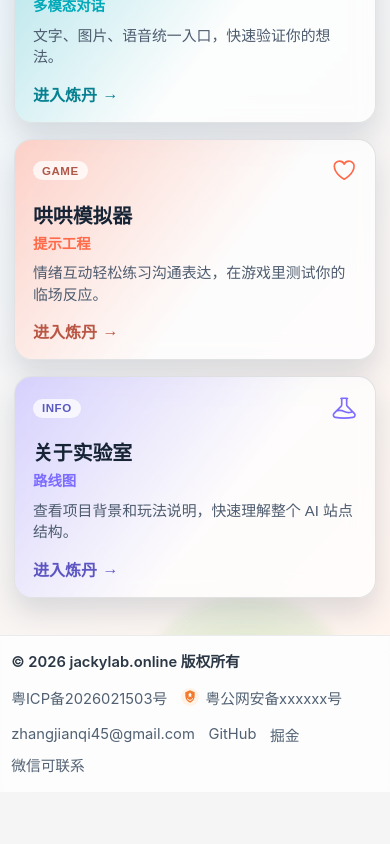
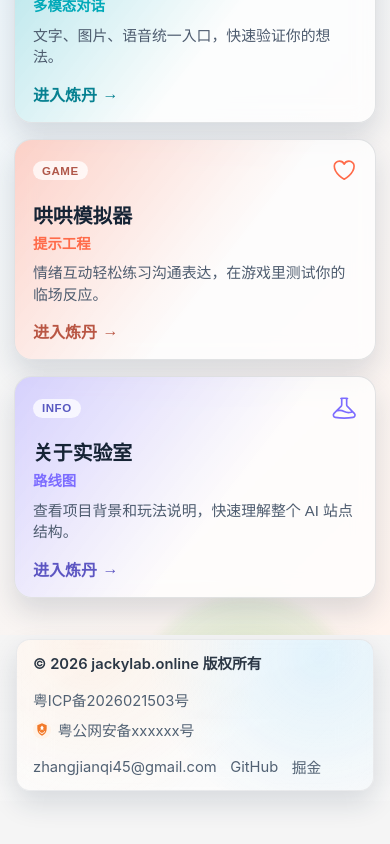
Before and after one commit to Jacky-ZJQ/spring-ai-portal, a Vue app: page / in a window 390 px wide. Shown: the part 1636-2480 px from the top of the page. After the commit the page ends 2437 px from the top, so only its background shows below. Built offline with nearby package versions, Linux system fonts and the light colour scheme; no server answers; the HTML template or start-up script is replaced by a standard one.

Commit message:
feat（homeView）: Adjust the home page

```diff
--- a/src/App.vue
+++ b/src/App.vue
@@ -3,7 +3,7 @@ import { RouterLink, RouterView } from 'vue-router'
 import { useDark, useToggle } from '@vueuse/core'
 import { SunIcon, MoonIcon } from '@heroicons/vue/24/outline'
 import { useRouter } from 'vue-router'
-import { onBeforeUnmount, ref } from 'vue'
+import { computed, onBeforeUnmount, ref } from 'vue'
 
 const isDark = useDark()
 const toggleDark = useToggle(isDark)
@@ -12,6 +12,7 @@ const isRouteLoading = ref(false)
 
 // 添加全局状态来跟踪当前路由
 const currentRoute = ref(router.currentRoute.value.path)
+const isHomeRoute = computed(() => currentRoute.value === '/')
 
 // 添加全局路由守卫
 const removeBeforeEachGuard = router.beforeEach((to, from, next) => {
@@ -41,7 +42,7 @@ onBeforeUnmount(() => {
 </script>
 
 <template>
-  <div class="app" :class="{ 'dark': isDark }">
+  <div class="app" :class="{ 'dark': isDark, 'has-footer': isHomeRoute }">
     <nav class="navbar">
       <router-link to="/" class="logo">
         <span class="portal-badge">Spring AI Portal</span>
@@ -62,7 +63,7 @@ onBeforeUnmount(() => {
         <component :is="Component" />
       </transition>
     </router-view>
-    <footer class="site-footer">
+    <footer v-if="isHomeRoute" class="site-footer">
       <div class="footer-inner">
         <p class="footer-copy">© 2026 jackylab.online 版权所有</p>
 
@@ -83,7 +84,7 @@ onBeforeUnmount(() => {
           <a href="mailto:zhangjianqi45@gmail.com">zhangjianqi45@gmail.com</a>
           <a href="https://github.com/Jacky-ZJQ" target="_blank" rel="noreferrer">GitHub</a>
           <a href="https://juejin.cn/user/3468295137136237" target="_blank" rel="noreferrer">掘金</a>
-          <span>微信可联系</span>
+<!--          <span>微信可联系</span>-->
         </div>
 
       </div>
@@ -124,7 +125,10 @@ body {
   min-height: 100vh;
   display: flex;
   flex-direction: column;
-  padding-bottom: 52px;
+}
+
+.app.has-footer {
+  padding-bottom: 0;
 }
 
 .navbar {
@@ -254,15 +258,15 @@ body {
 
 .site-footer {
   margin-top: auto;
-  border-top: 1px solid rgba(22, 36, 53, 0.08);
-  background: rgba(255, 255, 255, 0.74);
-  backdrop-filter: blur(12px);
+  padding: 0.35rem clamp(1rem, 4vw, 3.5rem) 0.8rem;
+  border-top: none;
+  background: linear-gradient(180deg, rgba(255, 255, 255, 0), rgba(255, 255, 255, 0.2));
+  position: relative;
 }
 
 .footer-inner {
-  width: min(1120px, calc(100% - 2rem));
-  margin: 0 auto;
-  padding: 1rem 0 1.2rem;
+  width: 100%;
+  padding: 0.85rem 1.6rem 0.95rem;
   display: flex;
   align-items: center;
   justify-content: space-between;
@@ -270,6 +274,29 @@ body {
   flex-wrap: wrap;
   color: #516173;
   font-size: 0.92rem;
+  position: relative;
+  border-radius: 18px;
+  border: 1px solid rgba(22, 36, 53, 0.08);
+  background: linear-gradient(135deg, rgba(255, 255, 255, 0.75), rgba(255, 255, 255, 0.48));
+  backdrop-filter: blur(16px);
+  box-shadow: 0 18px 40px rgba(20, 43, 70, 0.16);
+  overflow: hidden;
+}
+
+.footer-inner::before {
+  content: '';
+  position: absolute;
+  inset: 0;
+  background: radial-gradient(circle at 20% 0%, rgba(255, 180, 120, 0.16), transparent 55%),
+    radial-gradient(circle at 85% 10%, rgba(88, 196, 255, 0.18), transparent 52%);
+  opacity: 0.85;
+  pointer-events: none;
+  z-index: 0;
+}
+
+.footer-inner > * {
+  position: relative;
+  z-index: 1;
 }
 
 .footer-copy {
@@ -310,17 +337,23 @@ body {
   height: 18px;
 }
 
-.dark .site-footer {
-  border-top-color: rgba(255, 255, 255, 0.06);
-  background: rgba(6, 13, 23, 0.78);
+.dark .footer-inner {
+  color: #b6c7db;
+  border-color: rgba(220, 236, 255, 0.12);
+  background: linear-gradient(135deg, rgba(9, 17, 29, 0.62), rgba(7, 14, 26, 0.45));
+  box-shadow: 0 18px 40px rgba(0, 0, 0, 0.35);
 }
 
-.dark .footer-inner {
-  color: #9db0c5;
+.dark .site-footer {
+  background: linear-gradient(180deg, rgba(7, 14, 26, 0), rgba(7, 14, 26, 0.38));
+}
+
+.dark .footer-inner::before {
+  opacity: 0.55;
 }
 
 .dark .footer-copy {
-  color: #e5eef9;
+  color: #e7f0fb;
 }
 
 .record-dock {
@@ -424,14 +457,20 @@ body {
   }
 
   .footer-inner {
-    width: min(100%, calc(100% - 1.4rem));
-    padding: 0.9rem 0 1.1rem;
+    width: 100%;
+    padding: 0.75rem 1rem 0.8rem;
     align-items: flex-start;
+    border-radius: 14px;
+    box-shadow: 0 12px 28px rgba(20, 43, 70, 0.14);
   }
 
   .footer-links,
   .footer-records {
     gap: 0.55rem 0.85rem;
+  }
+
+  .site-footer {
+    padding: 0.3rem 1rem 0.6rem;
   }
 
   .record-dock {
--- a/src/views/HomeView.vue
+++ b/src/views/HomeView.vue
@@ -280,7 +280,7 @@ onBeforeUnmount(() => {
   position: relative;
   min-height: calc(100vh - 78px);
   overflow: hidden;
-  padding: clamp(0.7rem, 2vw, 1.35rem) clamp(1rem, 4vw, 3.5rem) 2.8rem;
+  padding: clamp(0.7rem, 2vw, 1.35rem) clamp(1rem, 4vw, 3.5rem) 1.4rem;
   background: var(--page-bg);
   color: var(--text-main);
   font-family: 'Avenir Next', 'PingFang SC', 'Hiragino Sans GB', 'Microsoft YaHei', sans-serif;
```
